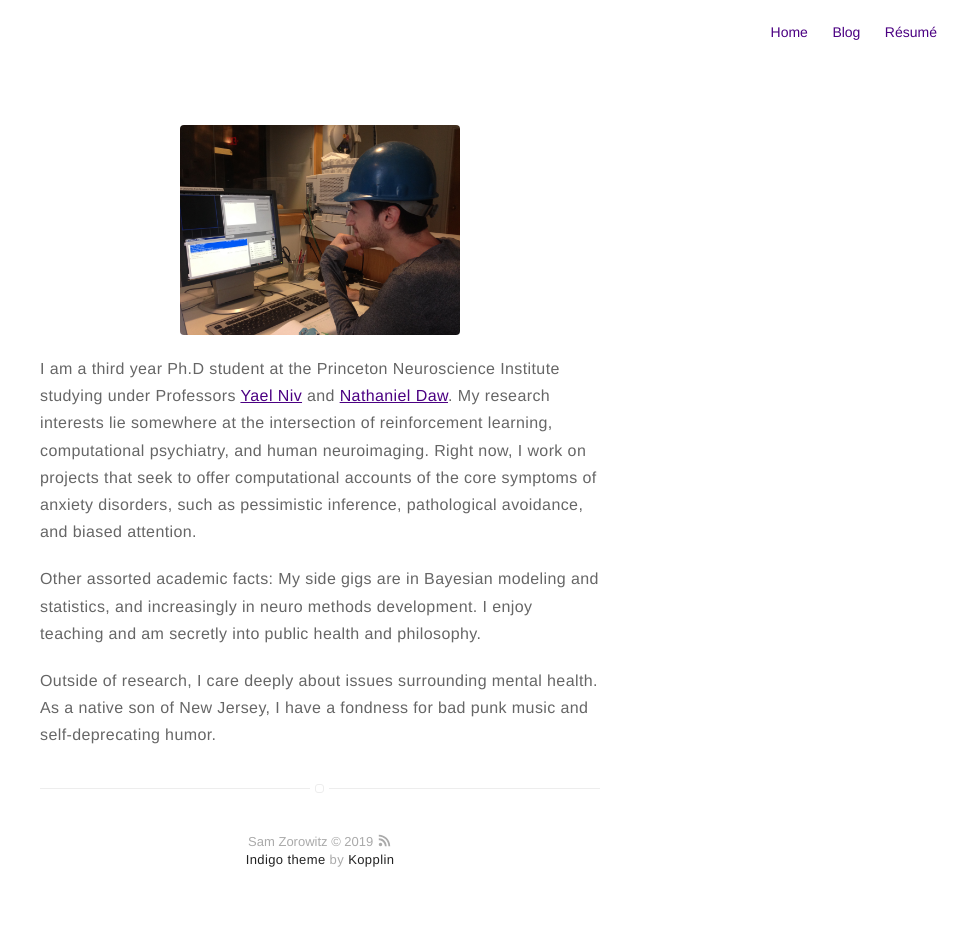
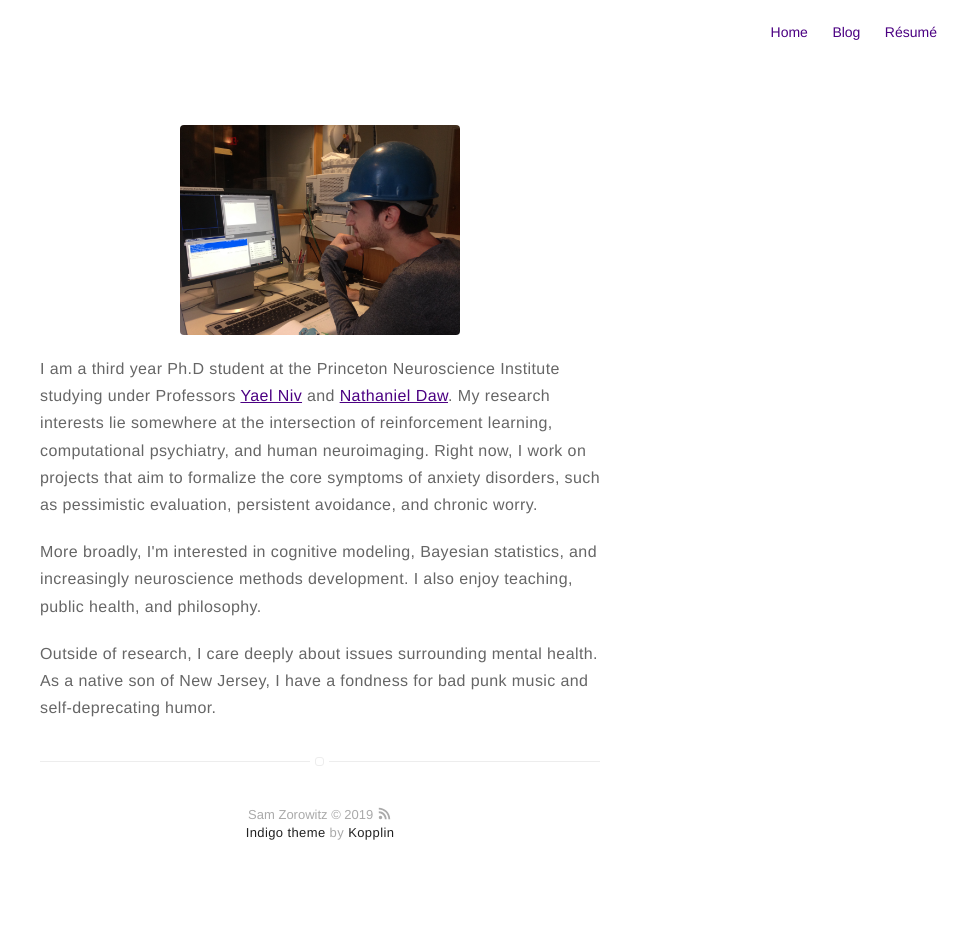
Before and after one commit to szorowi1/szorowi1.github.io, a Jekyll site: the page built from about.md, in a window 1280 px wide. Shown: the whole page, without its empty margins (320-1280 px from the left). Built offline with Jekyll 4.4.1, drawn with Linux system fonts in a browser that asks for light colours; after the commit the page ends 904 px from its top, so only the background shows below that.

Commit message:
update about me

```diff
--- a/about.md
+++ b/about.md
@@ -4,8 +4,8 @@ layout: page
 ---
 ![Profile Image]({{ site.url }}/assets/images/tuesday.jpg)
 
-<p>I am a third year Ph.D student at the Princeton Neuroscience Institute studying under Professors <a href="https://www.princeton.edu/~nivlab/">Yael Niv</a> and <a href="https://dawlab.princeton.edu/">Nathaniel Daw</a>. My research interests lie somewhere at the intersection of reinforcement learning, computational psychiatry, and human neuroimaging. Right now, I work on projects that seek to offer computational accounts of the core symptoms of anxiety disorders, such as pessimistic inference, pathological avoidance, and biased attention.</p>
+<p>I am a third year Ph.D student at the Princeton Neuroscience Institute studying under Professors <a href="https://www.princeton.edu/~nivlab/">Yael Niv</a> and <a href="https://dawlab.princeton.edu/">Nathaniel Daw</a>. My research interests lie somewhere at the intersection of reinforcement learning, computational psychiatry, and human neuroimaging. Right now, I work on projects that aim to formalize the core symptoms of anxiety disorders, such as pessimistic evaluation, persistent avoidance, and chronic worry.</p>
 
-<p>Other assorted academic facts: My side gigs are in Bayesian modeling and statistics, and increasingly in neuro methods development. I  enjoy teaching and am secretly into public health and philosophy.</p>
+<p>More broadly, I'm interested in cognitive modeling, Bayesian statistics, and increasingly neuroscience methods development. I also enjoy teaching, public health, and philosophy.</p>
 
 <p>Outside of research, I care deeply about issues surrounding mental health. As a native son of New Jersey, I have a fondness for bad punk music and self-deprecating humor.</p>
```
